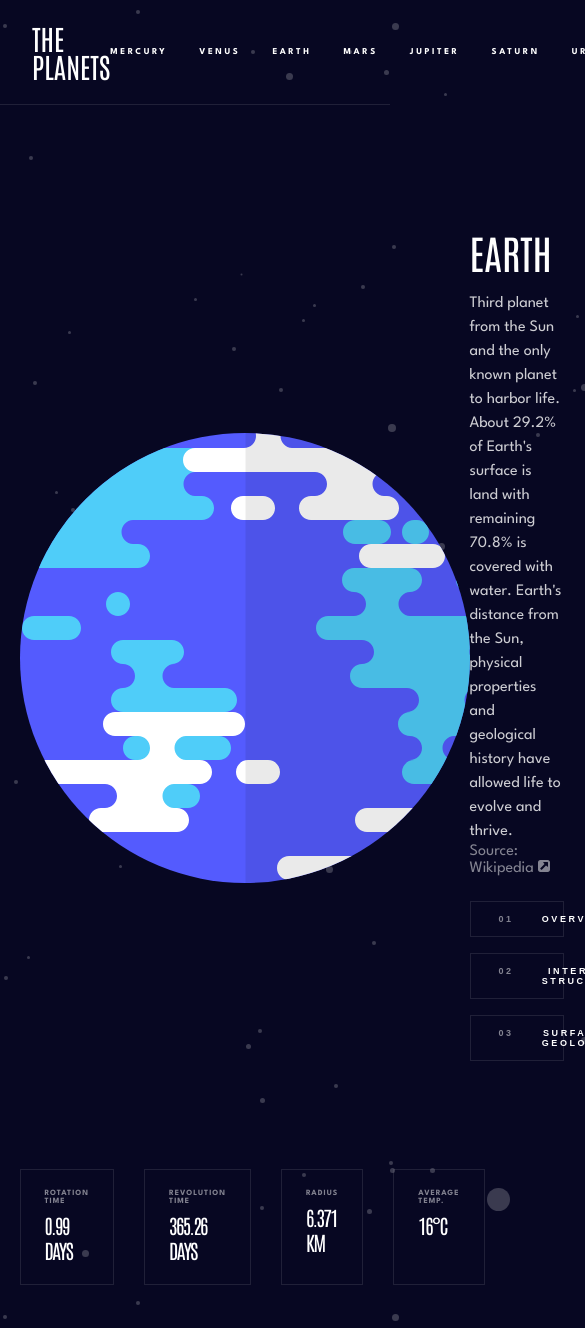
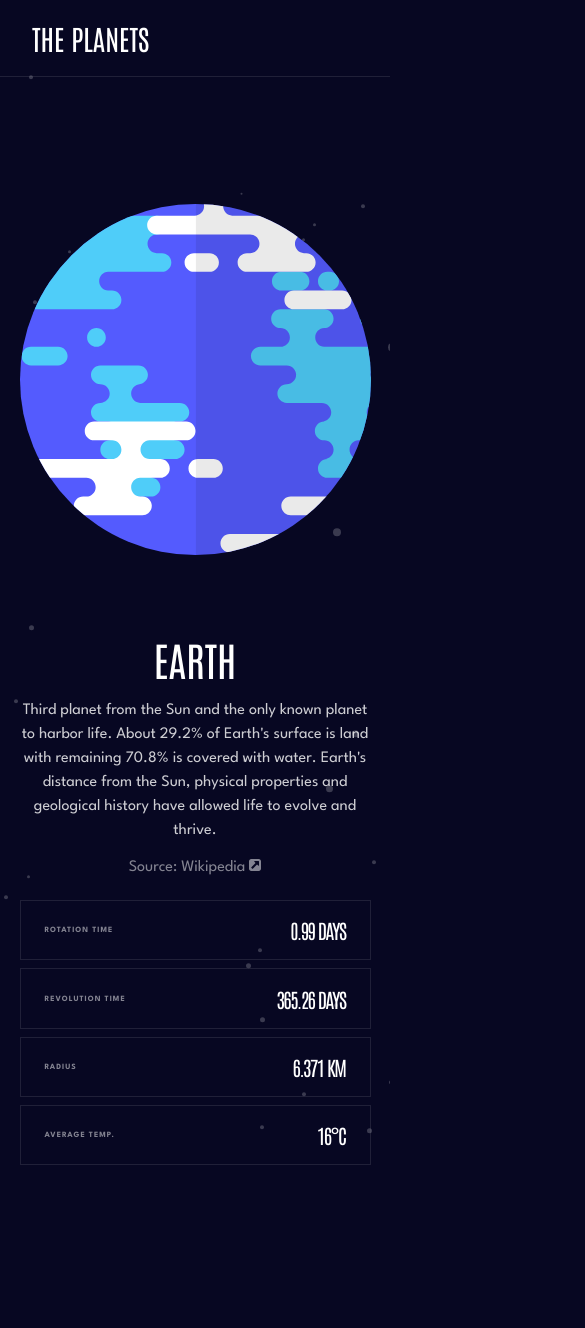
Before and after one commit to Mokalbari/planets-facts-2, a React (Vite) app: page / in a window 390 px wide. Shown: the top 1328 px of the page, 585 px wide, since content can reach past the window. After the commit the page ends 1165 px from the top, so only its background shows below. Built offline with nearby package versions, Linux system fonts and the light colour scheme.

Commit message:
add responsive mobile in MainContainer + Information

```diff
--- a/src/components/NavBar.tsx
+++ b/src/components/NavBar.tsx
@@ -5,7 +5,7 @@ const NavBar = () => {
   return (
     <header className="header flex-row">
       <span className="header__logo">The planets</span>
-      <nav className="header__nav">
+      <nav id="not-mobile" className="header__nav">
         <menu className="header__menu flex-row">
           {planetList.map(planet => (
             <li className="header__list-item header-3" key={planet.name}>
--- a/src/components/PlanetDescription.tsx
+++ b/src/components/PlanetDescription.tsx
@@ -18,7 +18,10 @@ const PlanetDescription = () => {
           Source: Wikipedia <img src={sourceIcon} alt="Link to wikipedia" />
         </div>
       </div>
-      <div className="planet-article__button-container flex-column">
+      <div
+        id="not-mobile"
+        className="planet-article__button-container flex-column"
+      >
         {buttonList.map((button, index) => (
           <button
             key={button}
--- a/src/styles/Information.css
+++ b/src/styles/Information.css
@@ -15,3 +15,22 @@
     color: hsl(var(--clr-white) / 0.5);
   }
 }
+
+@media (max-width: 700px) {
+  .information {
+    display: flex;
+    flex-direction: column;
+    gap: 0.5rem;
+
+    .information__card {
+      margin: 0;
+      display: flex;
+      align-items: center;
+      justify-content: space-between;
+    }
+
+    .information__card-title {
+      margin: 0;
+    }
+  }
+}
--- a/src/styles/MainContainer.css
+++ b/src/styles/MainContainer.css
@@ -5,7 +5,11 @@
 @media (min-width: 700px) and (max-width: 1024px) {
   .main-container {
     flex-direction: column;
-    justify-content: center;
-    align-items: center;
   }
 }
+
+@media (max-width: 700px) {
+  .main-container {
+    flex-direction: column;
+  }
+}
--- a/src/styles/NavBar.css
+++ b/src/styles/NavBar.css
@@ -38,3 +38,9 @@
     }
   }
 }
+
+@media (max-width:700px) {
+  .header__nav#not-mobile {
+    display: none;
+  }
+}
--- a/src/styles/PlanetDescription.css
+++ b/src/styles/PlanetDescription.css
@@ -63,3 +63,20 @@
     margin-left: 3rem;
   }
 }
+
+@media (max-width: 700px) {
+  .planet-article {
+    max-width: 100%;
+    text-align: center;
+  }
+
+  .planet-article__text-container {
+    & > * {
+      margin-bottom: 1em;
+    }
+  }
+
+  .planet-article__button-container#not-mobile {
+    display: none;
+  }
+}
--- a/src/styles/PlanetImages.css
+++ b/src/styles/PlanetImages.css
@@ -3,11 +3,12 @@
   align-self: center;
 
   .planet-image__image {
+    max-width: 100%;
     display: block;
   }
 }
 
-@media (min-width: 700px) and (max-width: 1024px) {
+@media (max-width: 1024px) {
   .planet-image {
     margin-bottom: 10vh;
   }
--- a/src/styles/index.css
+++ b/src/styles/index.css
@@ -82,6 +82,8 @@ body {
   margin: 0 auto;
 }
 
+
+
 /* BREAKPOINTS */
 /* Mobiles : @media (max-width: 700px)  */
 /* Tablets : @media (min-width: 700px) and (max-width: 1024px) */
```
